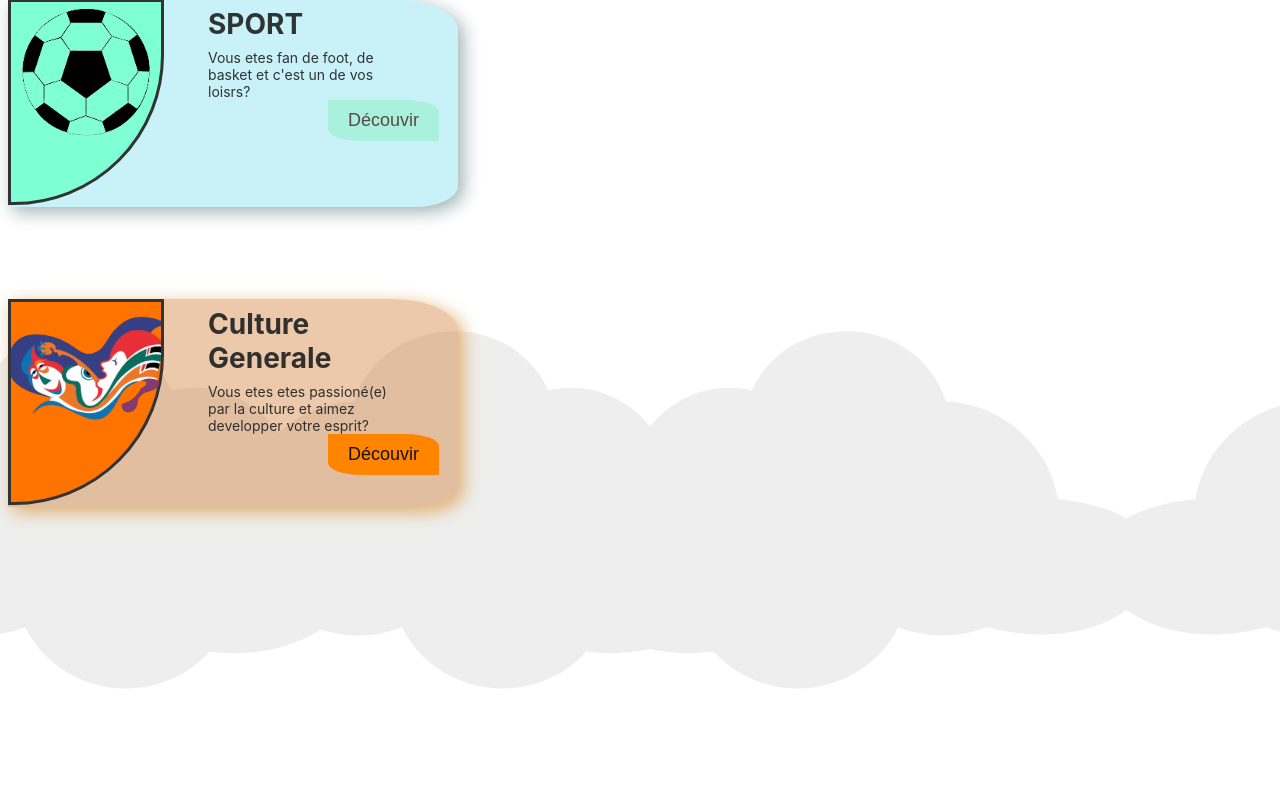
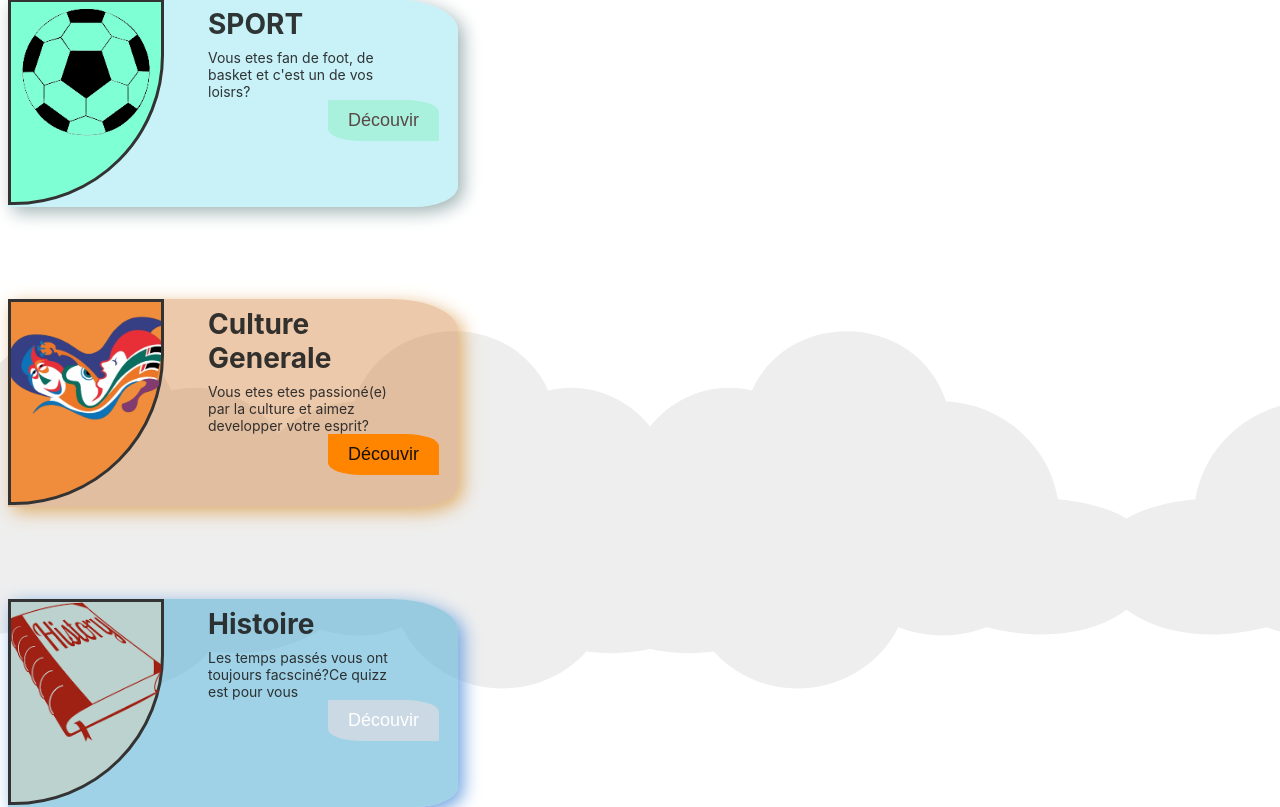
Before and after one commit to BIDZANA/projet_quiz_front_end, an Angular app in the folder quiz-front/: page /themes-list in a window 1280 px wide. Shown: the part 207-1014 px from the top of the page. Before the commit the page ends 800 px from the top, so only its background shows below. Built offline with nearby package versions, Linux system fonts and the light colour scheme.

Commit message:
ajout de themes

```diff
--- a/quiz-front/src/app/themes-list/themes-list.component.html
+++ b/quiz-front/src/app/themes-list/themes-list.component.html
@@ -72,3 +72,20 @@
 
   </div>
 </div>
+
+<div class="container2">
+  <div class="rectangle2">
+    <div class="quarter-circle2">
+      <img src="../assets/images/history.png" alt="Image">
+    </div>
+    <div class="sport">
+      <h1>Histoire</h1>
+      <p>Les temps passés vous ont toujours facsciné?Ce
+      quizz est pour vous</p>
+      <div>
+        <button class="bouton2">Découvir</button>
+      </div>
+    </div>
+
+  </div>
+</div>
--- a/quiz-front/src/app/themes-list/themes-list.component.scss
+++ b/quiz-front/src/app/themes-list/themes-list.component.scss
@@ -471,7 +471,7 @@ button[type="submit"]:hover {
 .quarter-circle1{
   width: 150px;
   height: 200px;
-  background-color: #ff7300;
+  background-color: #ef8d3d;
   border-bottom-right-radius: 150px;
   border:solid;
   float: left;
@@ -488,3 +488,44 @@ button[type="submit"]:hover {
   font-size: 18px;
   transition: background-color 0.3s;
 }
+
+.rectangle2 {
+  width: 150%;
+  height: 104%;
+  background-color: rgba(96, 181, 213, 0.6); /* Couleur du rectangle */
+  border-radius: 0% 15% 10% 0%;
+  box-shadow: 5px 5px 18px #6ba2e0;;
+  position: absolute;
+  display: flex;
+
+  flex-direction: row;
+
+}
+
+
+.container2 {
+  position: relative;
+  width: 300px; /* Largeur du rectangle */
+  height: 200px; /* Hauteur du rectangle */
+  top: 250px;
+}
+.quarter-circle2{
+  width: 150px;
+  height: 200px;
+  background-color: #bcd2ce;
+  border-bottom-right-radius: 150px;
+  border:solid;
+  float: left;
+
+}
+.bouton2{
+  background-color: #cad9e3; /* Couleur orangée pastel */
+  color: rgb(255, 255, 255);
+  padding: 10px 20px;
+  margin-left: 60%;
+  border:none;
+  border-radius: 0% 30% 0% 30%;
+  cursor: pointer;
+  font-size: 18px;
+  transition: background-color 0.3s;
+}
```
Also changed, not shown: quiz-front/src/assets/images/history.png (added).
